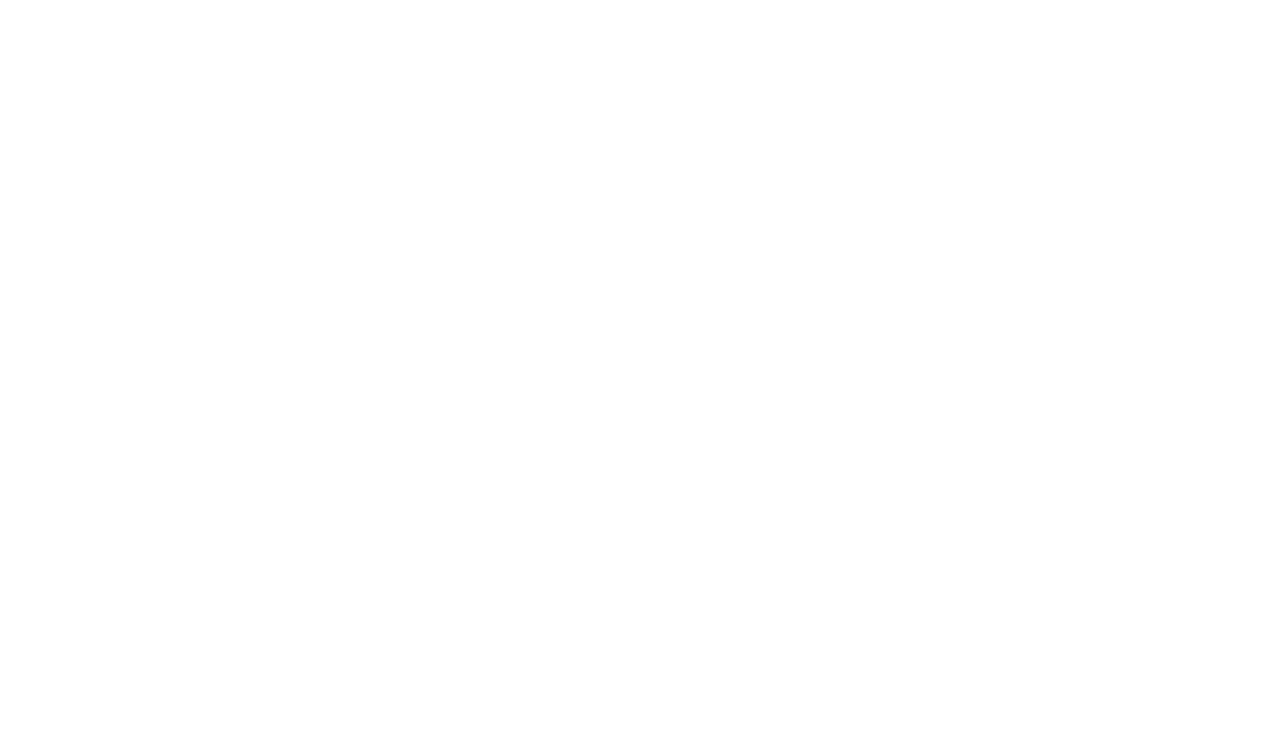
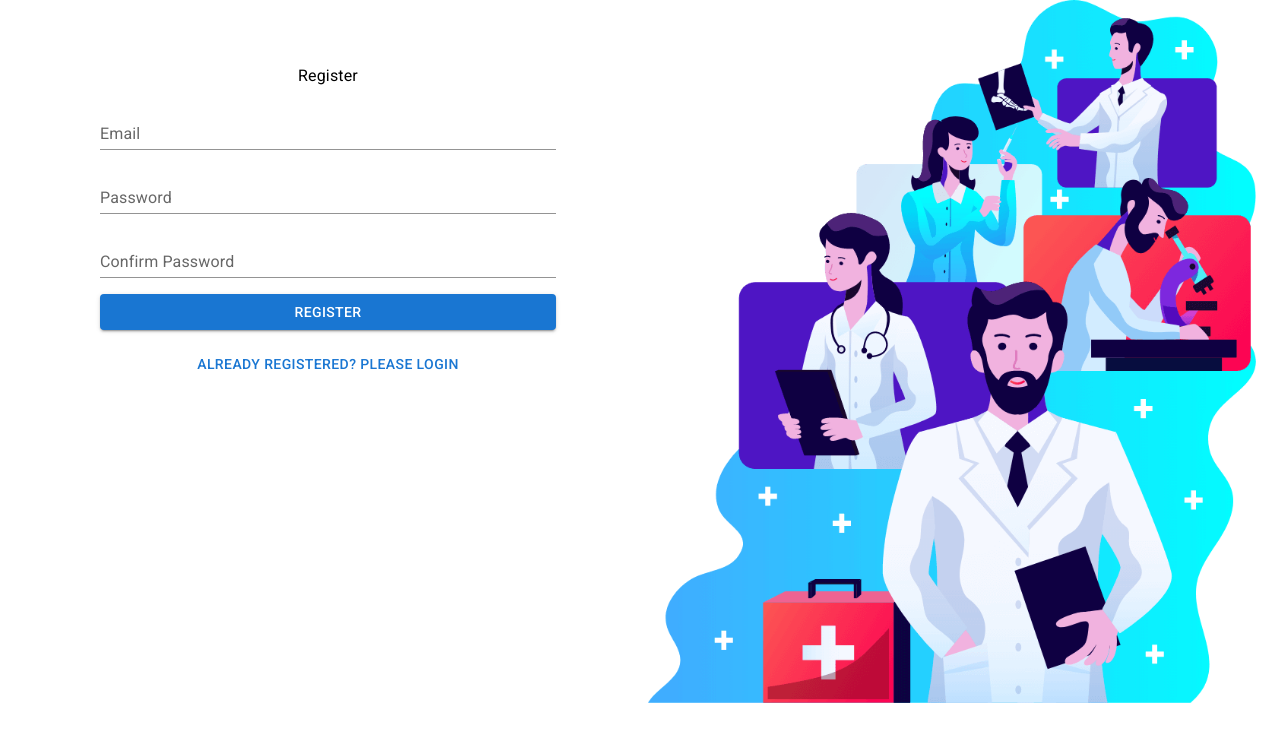
Before and after one commit to Animfahad32/Doccure-client, a React (Create React App) app: page /register in a window 1280 px wide. Before the commit this address had no page. Shown: the top 742 px of the page. Built offline with nearby package versions, Linux system fonts and the light colour scheme.

Commit message:
firebase added

```diff
--- a/package.json
+++ b/package.json
@@ -14,6 +14,7 @@
     "@testing-library/react": "^11.1.0",
     "@testing-library/user-event": "^12.1.10",
     "date-fns": "^2.25.0",
+    "firebase": "^9.3.0",
     "history": "^5.1.0",
     "react": "^17.0.2",
     "react-dom": "^17.0.2",
--- a/src/App.js
+++ b/src/App.js
@@ -1,22 +1,36 @@
 import {
-  BrowserRouter as Router, Route, Routes
+  BrowserRouter as Router, Route, Switch
 } from "react-router-dom";
 import './App.css';
 import Appointment from './Pages/Appointment/Appointment/Appointment';
 import Home from './Pages/Home/Home/Home';
 import Login from "./Pages/Login/Login/Login";
+import Register from "./Pages/Login/Register/Register";
 
 
 function App() {
   return (
     <div className="App">
           <Router>
-              <Routes>
-              <Route exact path="/" element={<Home />} />
-              <Route exact path="/home" element={<Home />} />
-              <Route exact path="/appointment" element={<Appointment />} />
-              <Route exact path="/login" element={<Login />} />
-              </Routes>
+              <Switch>
+              <Route exact path="/" >
+                <Home></Home>
+              </Route>
+              <Route exact path="/home" >
+                <Home></Home>
+              </Route>
+              <Route exact path="/appointment" >
+                <Appointment></Appointment>
+              </Route>
+
+
+              <Route exact path="/login">
+                <Login></Login>
+              </Route>
+              <Route exact path="/register">
+                <Register></Register>
+              </Route>
+              </Switch>
           </Router>
 
     </div>
--- a/src/Pages/Login/Login/Login.js
+++ b/src/Pages/Login/Login/Login.js
@@ -4,6 +4,7 @@
 import TextField from '@mui/material/TextField';
 import Typography from '@mui/material/Typography';
 import React, { useState } from 'react';
+import { NavLink } from 'react-router-dom';
 import login from "../../../images/login.png";
 const Login = () => {
 
@@ -44,7 +45,11 @@
                 name="password"
                 onChange={handleOnChange}
                 variant="standard" />
+
                 <Button sx={{width:'75%', m:1}} type="submit" variant="contained">Login</Button>
+                 <NavLink style={{textDecoration: 'none'}} to="/register">
+                <Button sx={{width:'75%', m:1}} type="submit" variant="text">New User? Please Register</Button>
+                </NavLink>
 
                 </form>
             </Grid>
--- /dev/null
+++ b/src/Pages/Login/Register/Register.js
@@ -0,0 +1,82 @@
+import { Container } from '@material-ui/core';
+import Button from '@mui/material/Button';
+import Grid from '@mui/material/Grid';
+import TextField from '@mui/material/TextField';
+import Typography from '@mui/material/Typography';
+import React, { useState } from 'react';
+import { NavLink } from 'react-router-dom';
+import login from "../../../images/login.png";
+
+const Register = () => {
+
+    const [loginData, setLoginData] = useState({})
+
+
+    const handleOnChange = e => {
+        const field = e.target.name
+        const value = e.target.value
+        const newLoginData = {...loginData}
+        newLoginData[field] = value
+        setLoginData(newLoginData)
+        console.log(newLoginData)
+    }
+    const handleLoginSubmit = e => {
+        if(loginData.password !== loginData.password2){
+            alert('Your Password did not match')
+            return
+        }
+        e.preventDefault();
+
+    }
+    return (
+
+             <Container>
+                    <Grid container spacing={2}>
+                        <Grid item sx={{mt:8}} xs={12} md={6}>
+                            <Typography variant="body1" gutterBottom>
+                            Register
+                            </Typography>
+                            <form onSubmit={handleLoginSubmit}>
+                            <TextField
+                            sx={{width:'75%', m:1}}
+                            id="standard-basic"
+                            label="Email"
+                            type="email"
+                            name="email"
+                            onChange={handleOnChange}
+                            variant="standard" />
+                            <TextField
+                            sx={{width:'75%', m:1}}
+                            id="standard-basic"
+                            type="password"
+                            label="Password"
+                            name="password"
+                            onChange={handleOnChange}
+                            variant="standard" />
+                              <TextField
+                            sx={{width:'75%', m:1}}
+                            id="standard-basic"
+                            type="password"
+                            label="Confirm Password"
+                            name="password2"
+                            onChange={handleOnChange}
+                            variant="standard" />
+
+                            <Button sx={{width:'75%', m:1}} type="submit" variant="contained">Register</Button>
+                            <NavLink style={{textDecoration: 'none'}} to="/login">
+                            <Button sx={{width:'75%', m:1}} type="submit" variant="text">Already Registered? Please Login</Button>
+                            </NavLink>
+
+                            </form>
+                        </Grid>
+                        <Grid item xs={12} md={6}>
+                            <img style={{width: '100%'}} src={login} alt="" />
+                        </Grid>
+
+                    </Grid>
+        </Container>
+
+    );
+};
+
+export default Register;
```
Also changed, not shown: src/Pages/Login/Firebase/firebase.config.js (added, +10 -0 lines), 1 other file (tests, documents, lock files or other folders).
